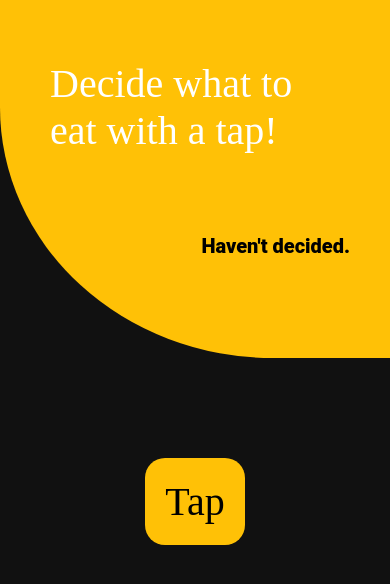
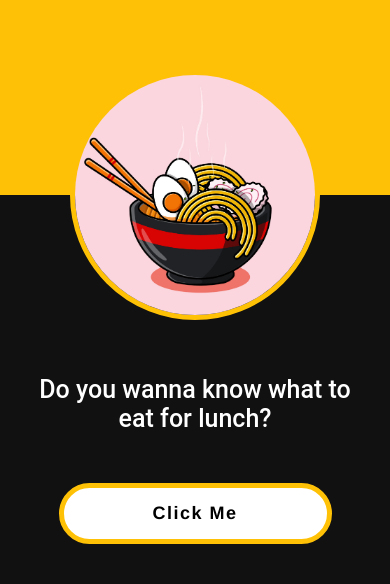
Before and after one commit to saadixl/What2Eat, a React Native app: screen / in a window 390 px wide. Shown: the top 584 px of the page. Built offline with nearby package versions, Linux system fonts and the light colour scheme.

Commit message:
Redesign app

```diff
--- a/App.tsx
+++ b/App.tsx
@@ -1,6 +1,7 @@
 import { StatusBar } from 'expo-status-bar';
-import { TouchableOpacity, StyleSheet, Text, View } from 'react-native';
+import { Alert, ImageBackground, Modal, Pressable, TouchableOpacity, StyleSheet, Text, View } from 'react-native';
 import React, { useState } from 'react';
+import { Ionicons } from '@expo/vector-icons';
 
 const foodList : string[] = [
   'Seafood Fried Rice - Selera',
@@ -19,27 +20,62 @@ function getNextMealIdea() : string  {
 }
 
 export default function App() {
-  const [randomFood, setRandomFood] = useState('Haven\'t decided.');
+  const [randomFood, setRandomFood] = useState('Do you wanna know what to eat for lunch?');
+  const [modalVisible, setModalVisible] = useState(false);
+
   return (
     <View style={styles.container}>
       <StatusBar style="auto" />
       <View style={styles.card}>
-        <View style={styles.head}>
-          Decide what to eat with a tap!
-        </View>
-        <View style={styles.food}>
+        <TouchableOpacity
+          style={styles.settingsButton}
+          onPress={() => {
+            setModalVisible(true);
+          }}
+        >
+          <View style={styles.lunchImageWrapper}>
+            <ImageBackground
+              source={require('./assets/lunch.jpg')}
+              resizeMode="cover"
+              style={styles.lunchImage}
+              imageStyle={styles.lunchImageSrc}>
+            </ImageBackground>
+          </View>
+        </TouchableOpacity>
+      </View>
+      <View style={styles.food}>
           {randomFood}
         </View>
-      </View>
-
       <TouchableOpacity
-        style={styles.button}
+        style={styles.generateButton}
         onPress={() => {
           setRandomFood(getNextMealIdea());
         }}
       >
-        <Text style={styles.buttonText}>Tap</Text>
+        <Text style={styles.generateButtonText}>Click Me</Text>
       </TouchableOpacity>
+
+      <Modal
+        animationType="slide"
+        transparent={true}
+        visible={modalVisible}
+        onRequestClose={() => {
+          Alert.alert("Modal has been closed.");
+          setModalVisible(!modalVisible);
+        }}
+      >
+        <View style={modalStyles.centeredView}>
+          <View style={modalStyles.modalView}>
+            <Text style={modalStyles.modalText}>Hello World!</Text>
+            <Pressable
+              style={[modalStyles.button, modalStyles.buttonClose]}
+              onPress={() => setModalVisible(!modalVisible)}
+            >
+              <Text style={modalStyles.textStyle}>Hide Modal</Text>
+            </Pressable>
+          </View>
+        </View>
+      </Modal>
     </View>
   );
 }
@@ -50,35 +86,98 @@ const styles = StyleSheet.create({
     backgroundColor: '#111',
     alignItems: 'center'
   },
-  head: {
-    color: '#fff',
-    fontSize: 40,
-    padding: 50,
-    marginBottom: 30
+  generateButton: {
+    marginTop: 20,
+    width: '70%',
+    backgroundColor: "#FFF",
+    borderRadius: 50,
+    padding: 15,
+    borderColor: '#FFC106',
+    borderWidth: 5,
+    alignItems: 'center',
+    justifyContent: 'center'
   },
-  button: {
-    backgroundColor: "#FFC106",
-    borderRadius: 20,
-    padding: 20
+  generateButtonText: {
+    fontSize: 18,
+    fontFamily: 'Helvetica',
+    fontWeight: '600',
+    letterSpacing: 1.5
   },
-  buttonText: {
-    fontSize: 40,
-    fontFamily: 'normal'
+  settingsButton: {
+    marginTop: 10
   },
   card: {
     backgroundColor: '#FFC106',
     width: '100%',
-    marginBottom: 100,
-    paddingTop: 10,
-    paddingBottom: 100,
+    paddingTop: 60,
     borderBottomEndRadius: 0,
-    borderBottomStartRadius: '70%'
+    justifyContent: 'center',
+    alignItems: 'center'
   },
   food: {
-    textAlign: 'right',
-    paddingRight: 40,
-    fontWeight: 800,
+    textAlign: 'center',
+    padding: 30,
     fontFamily: 'Roboto',
-    fontSize: 20
+    fontSize: 25,
+    fontWeight: '500',
+    color: '#FFF',
+    marginTop: 150
+  },
+  lunchImageWrapper: {
+    marginBottom: -125,
+  },
+  lunchImage: {
+    height: 250,
+    width: 250
+  },
+  lunchImageSrc: {
+    borderRadius: '50%',
+    borderColor: '#FFC106',
+    borderWidth: 5
   }
 });
+
+
+const modalStyles = StyleSheet.create({
+  centeredView: {
+    flex: 1,
+    justifyContent: "center",
+    alignItems: "center",
+    marginTop: 22
+  },
+  modalView: {
+    margin: 20,
+    backgroundColor: "white",
+    borderRadius: 20,
+    padding: 35,
+    alignItems: "center",
+    shadowColor: "#000",
+    shadowOffset: {
+      width: 0,
+      height: 2
+    },
+    shadowOpacity: 0.25,
+    shadowRadius: 4,
+    elevation: 5
+  },
+  button: {
+    borderRadius: 20,
+    padding: 10,
+    elevation: 2
+  },
+  buttonOpen: {
+    backgroundColor: "#F194FF",
+  },
+  buttonClose: {
+    backgroundColor: "#2196F3",
+  },
+  textStyle: {
+    color: "white",
+    fontWeight: "bold",
+    textAlign: "center"
+  },
+  modalText: {
+    marginBottom: 15,
+    textAlign: "center"
+  }
+});
```
Also changed, not shown: assets/lunch.jpg (added).
